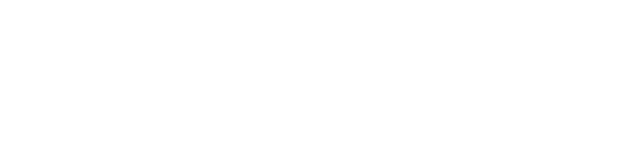
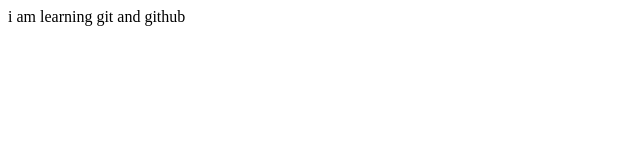
Before and after one commit to thelusiveone/JustForFun, a plain HTML site: page contact.html in a window 1280 px wide. Shown: the whole page, without its empty margins (0-640 px from the left). Drawn offline with Linux system fonts and the light colour scheme.

Commit message:
added a line in contact.html

```diff
--- a/contact.html
+++ b/contact.html
@@ -7,6 +7,6 @@
     <title>Document</title>
 </head>
 <body>
-
+    i am learning git and github
 </body>
 </html>
```
